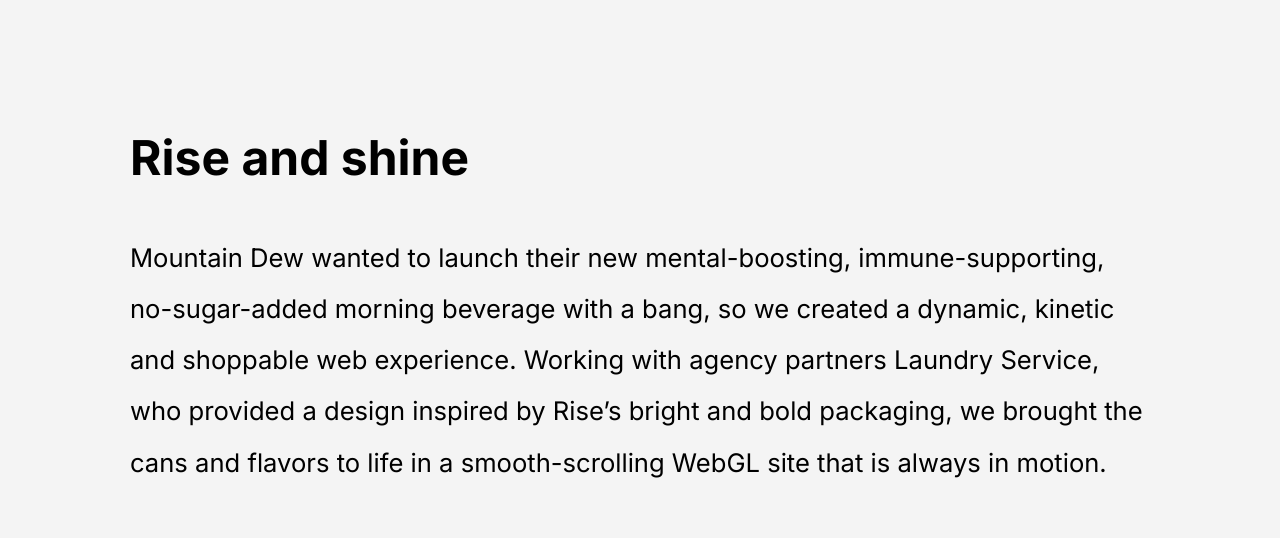
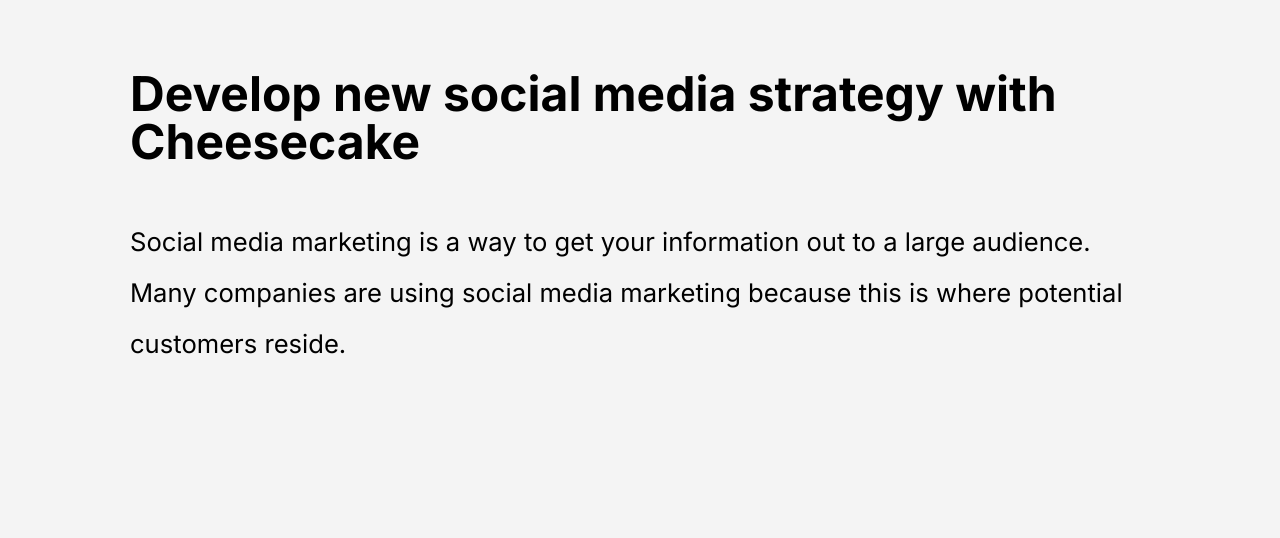
Before and after one commit to omar-ahmedx/Thinkingbox, a React (Create React App) app: page /socialmedia in a window 1280 px wide. Shown: the part 399-937 px from the top of the page. Built offline with nearby package versions, Linux system fonts and the light colour scheme.

Commit message:
decrease

```diff
--- a/src/components/Work.js
+++ b/src/components/Work.js
@@ -289,7 +289,7 @@
             <div className="info">
               <p>INDIE</p>
               <p className="sub-info">
-                Mobile app<span className="dot"></span> UI UX
+                Mobile app <span className="dot"></span> UI UX
               </p>
             </div>
           </NavLink>
--- a/src/components/cases/case4.js
+++ b/src/components/cases/case4.js
@@ -15,6 +15,15 @@
   return (
     <motion.div exit={{ opacity: 0 }} className="sections-padding">
       <main className="case-container">
+        <div className="case-text">
+          <h2>Bravo! Your front end web page is live!</h2>
+          <p>
+            When you look for a frontend development service, you need to work
+            with someone who listens to your needs and understands your vision.
+            While working for Clone, we could take pride in our communication
+            with clients.
+          </p>
+        </div>
         <div className="fullImg-container">
           <img
             className="full-img lazyload"
@@ -22,17 +31,6 @@
             data-src={img1}
             alt=""
           />
-        </div>
-        <div className="case-text">
-          <h2>Rise and shine</h2>
-          <p>
-            Mountain Dew wanted to launch their new mental-boosting,
-            immune-supporting, no-sugar-added morning beverage with a bang, so
-            we created a dynamic, kinetic and shoppable web experience. Working
-            with agency partners Laundry Service, who provided a design inspired
-            by Rise’s bright and bold packaging, we brought the cans and flavors
-            to life in a smooth-scrolling WebGL site that is always in motion.
-          </p>
         </div>
 
         <div>
@@ -45,14 +43,14 @@
         </div>
 
         <div className="case-text">
-          <h2>Rise and shine</h2>
+          <h2>Get what you deserve!</h2>
           <p>
-            Mountain Dew wanted to launch their new mental-boosting,
-            immune-supporting, no-sugar-added morning beverage with a bang, so
-            we created a dynamic, kinetic and shoppable web experience. Working
-            with agency partners Laundry Service, who provided a design inspired
-            by Rise’s bright and bold packaging, we brought the cans and flavors
-            to life in a smooth-scrolling WebGL site that is always in motion.
+            We take time to craft the best solution for your project and make
+            ourselves available for questions and updates throughout the
+            process. Our goal is to provide high quality interactive websites
+            that are built to last a lifetime. And, we love meeting new clients
+            and giving them an opportunity to work alongside us as we develop
+            their project together.
           </p>
         </div>
 
@@ -83,14 +81,11 @@
         </div>
 
         <div className="case-text">
-          <h2>Rise and shine</h2>
+          <h2>Conclusion</h2>
           <p>
-            Mountain Dew wanted to launch their new mental-boosting,
-            immune-supporting, no-sugar-added morning beverage with a bang, so
-            we created a dynamic, kinetic and shoppable web experience. Working
-            with agency partners Laundry Service, who provided a design inspired
-            by Rise’s bright and bold packaging, we brought the cans and flavors
-            to life in a smooth-scrolling WebGL site that is always in motion.
+            Whether you’re looking to build a new site or update an old one, we
+            can point you in the right direction. We helped Clone with the
+            strongest and easiest UI UX services.
           </p>
         </div>
 
--- a/src/components/cases/case5.js
+++ b/src/components/cases/case5.js
@@ -15,6 +15,14 @@
   return (
     <motion.div exit={{ opacity: 0 }} className="sections-padding">
       <main className="case-container">
+        <div className="case-text">
+          <h2>Develop new social media strategy with Cheesecake</h2>
+          <p>
+            Social media marketing is a way to get your information out to a
+            large audience. Many companies are using social media marketing
+            because this is where potential customers reside.
+          </p>
+        </div>
         <div className="fullImg-container">
           <img
             className="full-img lazyload"
@@ -22,17 +30,6 @@
             data-src={img1}
             alt=""
           />
-        </div>
-        <div className="case-text">
-          <h2>Rise and shine</h2>
-          <p>
-            Mountain Dew wanted to launch their new mental-boosting,
-            immune-supporting, no-sugar-added morning beverage with a bang, so
-            we created a dynamic, kinetic and shoppable web experience. Working
-            with agency partners Laundry Service, who provided a design inspired
-            by Rise’s bright and bold packaging, we brought the cans and flavors
-            to life in a smooth-scrolling WebGL site that is always in motion.
-          </p>
         </div>
 
         <div>
@@ -47,14 +44,11 @@
         </div>
 
         <div className="case-text">
-          <h2>Rise and shine</h2>
+          <h2>Build a strong social media profile</h2>
           <p>
-            Mountain Dew wanted to launch their new mental-boosting,
-            immune-supporting, no-sugar-added morning beverage with a bang, so
-            we created a dynamic, kinetic and shoppable web experience. Working
-            with agency partners Laundry Service, who provided a design inspired
-            by Rise’s bright and bold packaging, we brought the cans and flavors
-            to life in a smooth-scrolling WebGL site that is always in motion.
+            Social media is a powerful, effective tool for reaching an
+            ever-growing audience. Social networks such as Instagram and Twitter
+            can be used to effectively build relationships with fans.
           </p>
         </div>
 
@@ -67,6 +61,17 @@
             src={vid2}
             type="vido/mp4"
           />
+        </div>
+
+        <div className="case-text">
+          <h2>Analyze your customer’s opinion</h2>
+          <p>
+            Social media marketing is the practice of interacting with customers
+            through social media sites. Companies can use social media channels
+            to research customer opinions about their products or services,
+            reach new customers and guide them through the sales process, and
+            communicate directly with consumers.
+          </p>
         </div>
         <div className="fullImg-container">
           <video
@@ -91,14 +96,13 @@
         </div>
 
         <div className="case-text">
-          <h2>Rise and shine</h2>
+          <h2>Become an ace of social media</h2>
           <p>
-            Mountain Dew wanted to launch their new mental-boosting,
-            immune-supporting, no-sugar-added morning beverage with a bang, so
-            we created a dynamic, kinetic and shoppable web experience. Working
-            with agency partners Laundry Service, who provided a design inspired
-            by Rise’s bright and bold packaging, we brought the cans and flavors
-            to life in a smooth-scrolling WebGL site that is always in motion.
+            Do you want to master social media marketing? For starters, what do
+            you want to achieve with your presence on social media? Is it about
+            increasing sales, or engagement with an audience, or maybe even
+            building trust. It was quite challenging for us to build a simple
+            yet convenient UI UX for Techniek.
           </p>
         </div>
 
--- a/src/components/cases/case6.js
+++ b/src/components/cases/case6.js
@@ -33,14 +33,13 @@
           />
         </div>
         <div className="case-text">
-          <h2>Rise and shine</h2>
+          <h2>Kite: Community of Artworks</h2>
           <p>
-            Mountain Dew wanted to launch their new mental-boosting,
-            immune-supporting, no-sugar-added morning beverage with a bang, so
-            we created a dynamic, kinetic and shoppable web experience. Working
-            with agency partners Laundry Service, who provided a design inspired
-            by Rise’s bright and bold packaging, we brought the cans and flavors
-            to life in a smooth-scrolling WebGL site that is always in motion.
+            Social media marketing is a very crowded field. Everyone is going to
+            tell you how to do things, but how do you know who to listen to?
+            Those on the bandwagon are out there and can be found easily. It is
+            those that have gone before us and gone through the ringer that we
+            should take notice of and listen to.
           </p>
         </div>
 
@@ -62,14 +61,13 @@
         </div>
 
         <div className="case-text">
-          <h2>Rise and shine</h2>
+          <h2>The most creative and valuable place</h2>
           <p>
-            Mountain Dew wanted to launch their new mental-boosting,
-            immune-supporting, no-sugar-added morning beverage with a bang, so
-            we created a dynamic, kinetic and shoppable web experience. Working
-            with agency partners Laundry Service, who provided a design inspired
-            by Rise’s bright and bold packaging, we brought the cans and flavors
-            to life in a smooth-scrolling WebGL site that is always in motion.
+            Social media marketing can be a valuable tool in your marketing
+            strategy as long as you know what to do and how to do it. We helped
+            Kite in enhancing their social media channels, maximize their
+            exposure and successfully ride the wave of social media marketing
+            opportunities.
           </p>
         </div>
 
@@ -100,14 +98,12 @@
         </div>
 
         <div className="case-text">
-          <h2>Rise and shine</h2>
+          <h2>Bring new audience everyday</h2>
           <p>
-            Mountain Dew wanted to launch their new mental-boosting,
-            immune-supporting, no-sugar-added morning beverage with a bang, so
-            we created a dynamic, kinetic and shoppable web experience. Working
-            with agency partners Laundry Service, who provided a design inspired
-            by Rise’s bright and bold packaging, we brought the cans and flavors
-            to life in a smooth-scrolling WebGL site that is always in motion.
+            If you want to recruit additional customers, you're going to need to
+            consider using a social media marketing platform. Social media
+            marketing is all about using popular sites like Facebook and Twitter
+            to drive traffic and generate leads.
           </p>
         </div>
 
@@ -134,6 +130,14 @@
             data-src={img9}
             alt=""
           />
+        </div>
+        <div className="case-text">
+          <h2>Are you confused?</h2>
+          <p>
+            Sometimes it's hard to know exactly how to use these platforms. The
+            thing with social media is that it's fast-paced so you need the
+            right information in order to be successful.
+          </p>
         </div>
         <div>
           <img
@@ -175,6 +179,15 @@
             alt=""
           />
         </div>
+        <div className="case-text">
+          <h2>Conclusion</h2>
+          <p>
+            The journey began on 10th may 2021 when they rolled up themselves
+            with common passion to develop a marketplace for creative people to
+            sell their unique artworks in digital format (PNG, JPG, Vector) at
+            an affordable price.
+          </p>
+        </div>
         <div>
           <img
             className="full-img lazyload"
--- a/src/components/cases/case7.js
+++ b/src/components/cases/case7.js
@@ -31,14 +31,12 @@
           />
         </div>
         <div className="case-text">
-          <h2>Rise and shine</h2>
+          <h2>Enter into the world of digital arts</h2>
           <p>
-            Mountain Dew wanted to launch their new mental-boosting,
-            immune-supporting, no-sugar-added morning beverage with a bang, so
-            we created a dynamic, kinetic and shoppable web experience. Working
-            with agency partners Laundry Service, who provided a design inspired
-            by Rise’s bright and bold packaging, we brought the cans and flavors
-            to life in a smooth-scrolling WebGL site that is always in motion.
+            If you’ve been searching for digital art or vector images to spice
+            up your website or blog, Kite Digital is here to help. We offer the
+            best stock of scalable vector graphics and templates on the web. Not
+            only are they high quality images, they’re affordable as well.
           </p>
         </div>
 
@@ -60,14 +58,13 @@
         </div>
 
         <div className="case-text">
-          <h2>Rise and shine</h2>
+          <h2>Become aesthetically active</h2>
           <p>
-            Mountain Dew wanted to launch their new mental-boosting,
-            immune-supporting, no-sugar-added morning beverage with a bang, so
-            we created a dynamic, kinetic and shoppable web experience. Working
-            with agency partners Laundry Service, who provided a design inspired
-            by Rise’s bright and bold packaging, we brought the cans and flavors
-            to life in a smooth-scrolling WebGL site that is always in motion.
+            Art for websites that engage visitors and inspire conversation is
+            disappearing. Many companies want to increase website conversions,
+            web design trends are evolving, and the content you are creating
+            needs to be painted a new light. Getting inspired will make every
+            aspect of your website better.
           </p>
         </div>
 
@@ -98,14 +95,12 @@
         </div>
 
         <div className="case-text">
-          <h2>Rise and shine</h2>
+          <h2>Your all-time favorite digital arts</h2>
           <p>
-            Mountain Dew wanted to launch their new mental-boosting,
-            immune-supporting, no-sugar-added morning beverage with a bang, so
-            we created a dynamic, kinetic and shoppable web experience. Working
-            with agency partners Laundry Service, who provided a design inspired
-            by Rise’s bright and bold packaging, we brought the cans and flavors
-            to life in a smooth-scrolling WebGL site that is always in motion.
+            ART is the perfect solution for those who want to do something
+            special, something that stands out. Whether you choose posters or
+            paintings, photographs or digital art, our prints will decorate your
+            home in an attractive and elegant manner.
           </p>
         </div>
 
@@ -133,6 +128,15 @@
             alt=""
           />
         </div>
+        <div className="case-text">
+          <h2>Achieve your goals</h2>
+          <p>
+            It is important to understand the needs of the client and come up to
+            their expectations accordingly. For Kite digital arts we had to
+            think aesthetically and make the navigation easier for the users
+            who’d come to browse the site.
+          </p>
+        </div>
         <div>
           <img
             className="full-img lazyload"
@@ -149,6 +153,15 @@
             alt=""
           />
         </div>
+        <div className="case-text">
+          <h2>Make the correct choice</h2>
+          <p>
+            Kite Digital is a great choice for websites, professional designs
+            for art. Big selection of any kind of digital art, it's easy to
+            purchase online with our process. You can find great designs in our
+            catalogue, with full support from our team.
+          </p>
+        </div>
         <div>
           <img
             className="full-img lazyload"
@@ -156,6 +169,16 @@
             data-src={img12}
             alt=""
           />
+        </div>
+        <div className="case-text">
+          <h2>Conclusion</h2>
+          <p>
+            Kite Digital is a full-service digital art agency, specializing in
+            the creation of graphics for online use. Whatever your design needs
+            you can be sure to find an artist who fits the brief. Our artists
+            have worked on many designs including album cover artwork and
+            websites.
+          </p>
         </div>
         <div>
           <img
--- a/src/styles/culture.css
+++ b/src/styles/culture.css
@@ -142,7 +142,9 @@
     display: none;
   }
 }
-
+.team {
+  margin: 20px 0;
+}
 .work-container:hover .quote {
   opacity: 1;
 }
```
